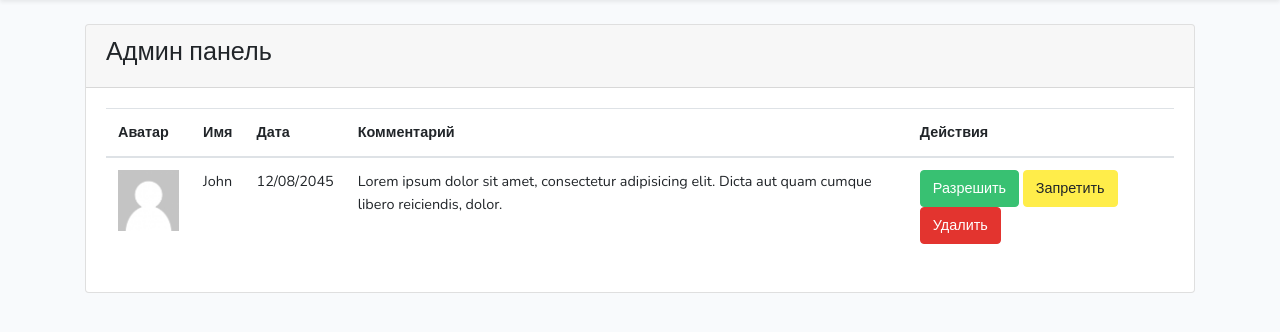
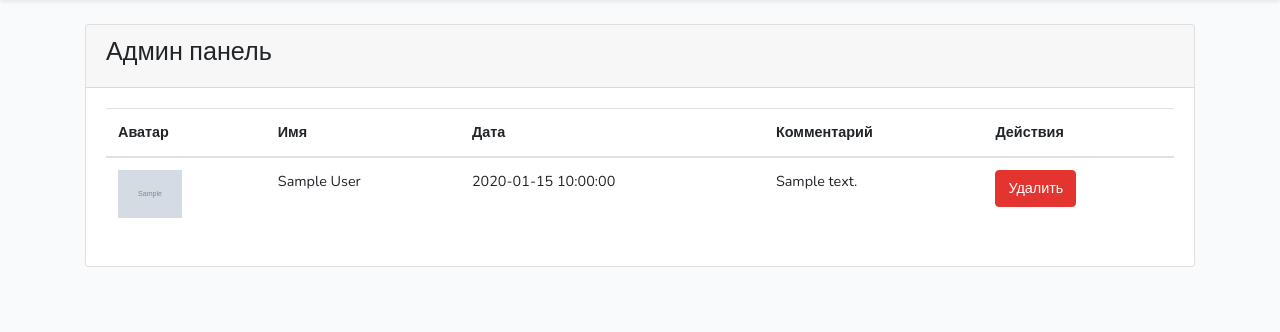
Before and after one commit to EgorMaloedov/Pet_PHP_Forum, a PHP site: page /admin.php in a window 1280 px wide. Shown: the part 55-387 px from the top of the page. Run offline with PHP 8.4, Linux system fonts and the light colour scheme; tables that the repository leaves empty or names only in its code hold one stand-in row (values such as "Sample post"); grey boxes marked "Sample" are stand-in pictures.

Commit message:
АДМИНКАА

```diff
--- a/admin.php
+++ b/admin.php
@@ -1,3 +1,7 @@
+<?php
+session_start();
+require_once("db.php");
+ ?>
 <!DOCTYPE html>
 <html lang="ru">
 <head>
@@ -62,24 +66,43 @@
                                             <th>Действия</th>
                                         </tr>
                                     </thead>
+                                    <?php
+                                    $sql  = "SELECT * FROM comments";
+                                    $stmt = $pdo -> query($sql);
+                                  $comments = array_reverse($stmt -> fetchAll(PDO::FETCH_ASSOC));
+
+                                        foreach ($comments as $comment):
+                                          if ($comment["mail"] == "NULL")
+                                            $comment["img"] = "no-user.jpg";
+                                            else {
+                                              $email_log = "'".$comment["mail"]."'";
+                                              $sql = "SELECT name,img FROM users WHERE email = ".$email_log."";
+                                              $stmt = $pdo->prepare($sql);
+                                              $stmt -> execute();
+                                              $user = $stmt->fetchAll(PDO::FETCH_ASSOC);
+                                              $comment["name"] = $user[0]["name"];
+                                              $comment["img"] = $user[0]["img"];
+                                            }
+                                          ?>
 
                                     <tbody>
                                         <tr>
                                             <td>
-                                                <img src="img/no-user.jpg" alt="" class="img-fluid" width="64" height="64">
+                                                <img src="<?php echo $comment["img"]; ?>" alt="Аватарка" class="img-fluid" width="64" height="64">
                                             </td>
-                                            <td>John</td>
-                                            <td>12/08/2045</td>
-                                            <td>Lorem ipsum dolor sit amet, consectetur adipisicing elit. Dicta aut quam cumque libero reiciendis, dolor.</td>
+                                            <td><?php echo $comment["name"]; ?></td>
+                                            <td><?php echo $comment["date"]; ?></td>
+                                            <td><?php echo $comment["text"]; ?></td>
                                             <td>
-                                                    <a href="" class="btn btn-success">Разрешить</a>
+                                                    <?php if($comment["status"]==0): ?><a href="admin_handler.php?id=<?php $id = $comment["id"]; echo $id;?>&action=accept" class="btn btn-success" >Разрешить</a><?php endif; ?>
 
-                                                    <a href="" class="btn btn-warning">Запретить</a>
+                                                    <?php if($comment["status"]==1): ?><a href="admin_handler.php?id=<?php $id = $comment["id"]; echo $id;?>&action=ban" class="btn btn-warning">Запретить</a><?php endif; ?>
 
-                                                <a href="" onclick="return confirm('are you sure?')" class="btn btn-danger">Удалить</a>
+                                                <a href="admin_handler.php?id=<?php $id = $comment["id"]; echo $id;?>&action=delete" onclick="return confirm('are you sure?')" class="btn btn-danger">Удалить</a>
                                             </td>
                                         </tr>
                                     </tbody>
+                                      <?php endforeach; ?>
                                 </table>
                             </div>
                         </div>
```
Also changed, not shown: admin_handler.php (added, +27 -0 lines), index.php (+7 -7 lines), css/app.css, uploads/images/5dff4a7ac8fd3.png (added), uploads/images/5dff5312b8aa2.png (added).
